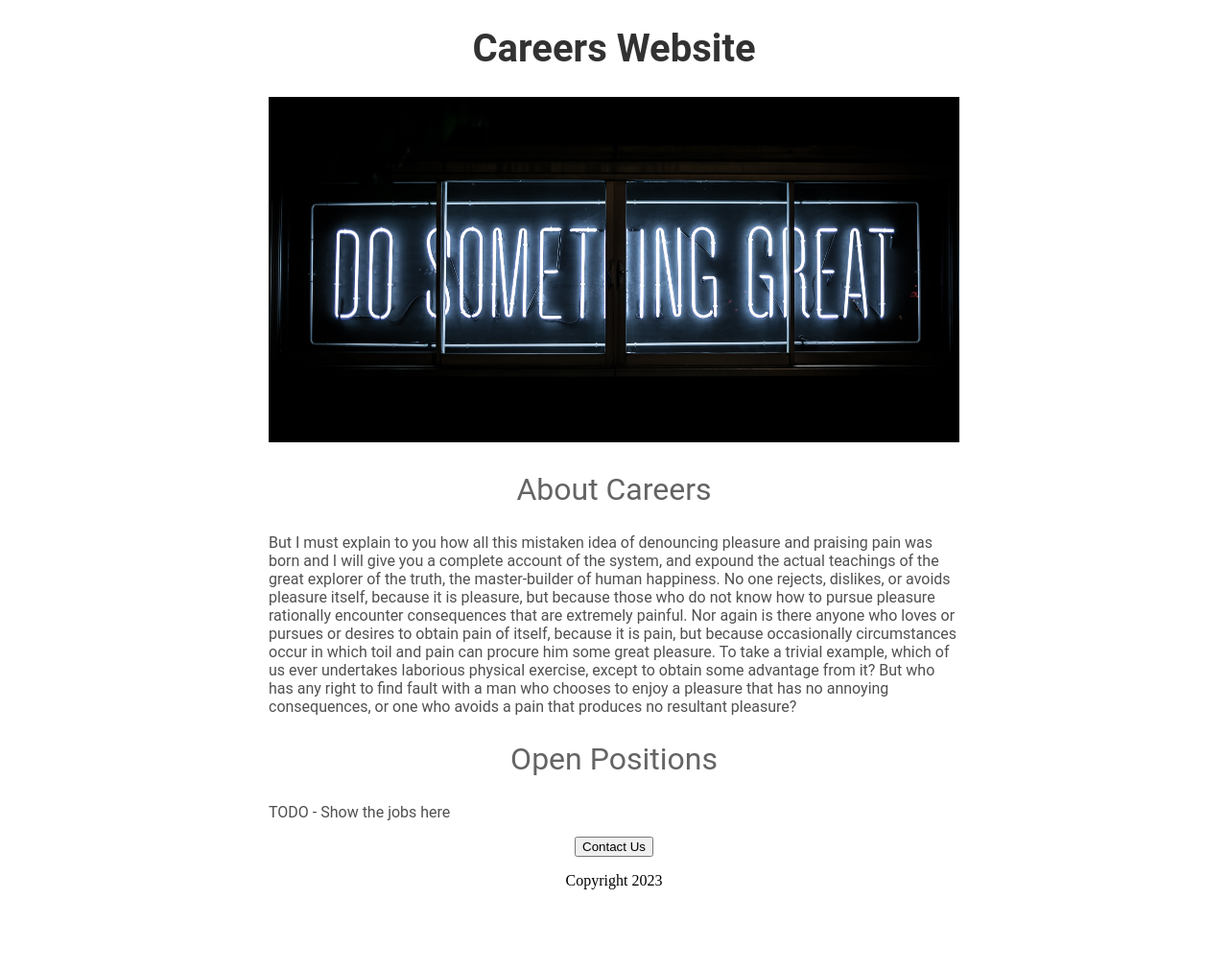
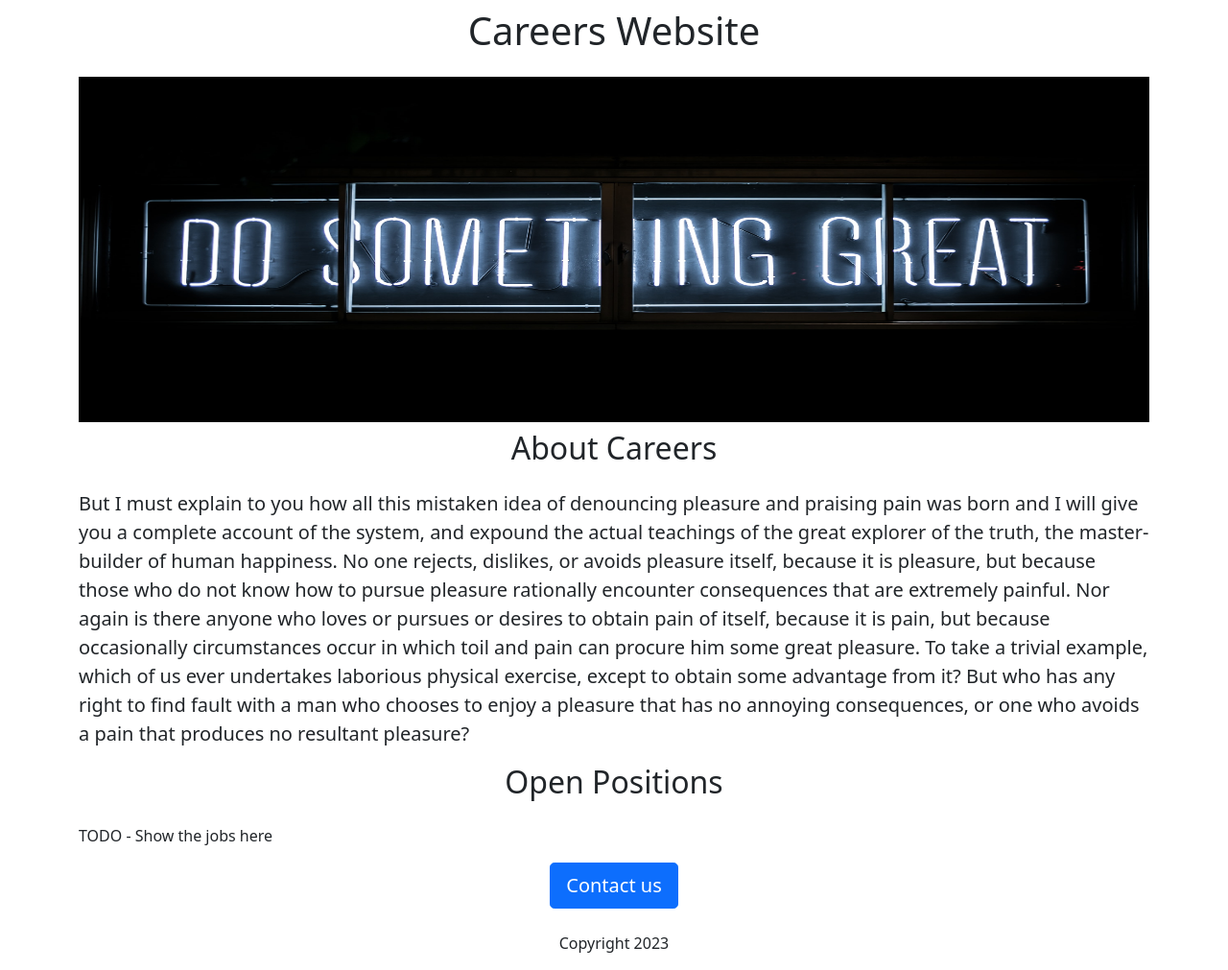
Before and after one commit to PranavS122/Careers-Website, a Flask app: page / in a window 1280 px wide. Shown: the whole page at 96% size. Before the commit the page ends 927 px from the top, so only its background shows below. Run offline with Flask 2, Linux system fonts and the light colour scheme.

Commit message:
Updated HTML in templates

```diff
--- a/templates/home.html
+++ b/templates/home.html
@@ -2,50 +2,29 @@
 <html>
   <head>
     <title>Careers Website</title>
+    <meta charset="utf-8">
+    <meta name="viewport" content="width=device-width, initial-scale=1">
+     <link href="https://cdn.jsdelivr.net/npm/bootstrap@5.0.2/dist/css/bootstrap.min.css" rel="stylesheet" integrity="sha384-EVSTQN3/azprG1Anm3QDgpJLIm9Nao0Yz1ztcQTwFspd3yD65VohhpuuCOmLASjC" crossorigin="anonymous">
     <style>
-      h1 {
-        font-size: 40px;
-        font-family: Roboto;
-        color: rgb(50, 50, 50);
-        text-align: center;
-      }
-
       #banner {
+        height: 360px;
         width: 100%;
-        height: 360px;
-        object-fit: cover;
-      }
-      h2 {
-        font-size: 32px;
-        font-family: Roboto;
-        color: rgb(100, 100, 100);
-        text-align: center;
-        font-weight: normal;
-      }
-      .bodytext {
-       font-family: Roboto;
-        color: rgb(80, 80, 80);
-      }
-
-      #container {
-        max-width: 720px;
-        margin: 0 auto;
       }
     </style>
   </head>
   <body>
-    <div id= "container">
-    <h1>Careers Website</h1>
-    <img id = "banner" src="https://careers-website.pranavs122.repl.co/static/banner.jpg">
-    <h2>About Careers</h2>
-      <p class="bodytext">
+    <div class="container">
+    <h1 class = "text-center mt-2 mb-4">Careers Website</h1>
+    <img class="img-fluid" id = "banner" src = "https://careers-website.pranavs122.repl.co/static/banner.jpg">
+    <h2 class = "text-center mt-2 mb-4">About Careers</h2>
+      <p class='lead'>
       But I must explain to you how all this mistaken idea of denouncing pleasure and praising pain was born and I will give you a complete account of the system, and expound the actual teachings of the great explorer of the truth, the master-builder of human happiness. No one rejects, dislikes, or avoids pleasure itself, because it is pleasure, but because those who do not know how to pursue pleasure rationally encounter consequences that are extremely painful. Nor again is there anyone who loves or pursues or desires to obtain pain of itself, because it is pain, but because occasionally circumstances occur in which toil and pain can procure him some great pleasure. To take a trivial example, which of us ever undertakes laborious physical exercise, except to obtain some advantage from it? But who has any right to find fault with a man who chooses to enjoy a pleasure that has no annoying consequences, or one who avoids a pain that produces no resultant pleasure?
       </p>
-      <h2>Open Positions</h2>
-      <p class="bodytext">TODO - Show the jobs here</p>
-      <div style = "text-align:center;">
-        <button>Contact Us</button>
-        <p>Copyright 2023</p>
+      <h2 class = "text-center mt-2 mb-4">Open Positions</h2>
+      <p >TODO - Show the jobs here</p>
+      <div class="text-center">
+        <button type="button" class="btn btn-primary btn-lg">Contact us</button>
+        <p class="mt-4">Copyright 2023</p>
       </div>
     </div>
   </body>
```
